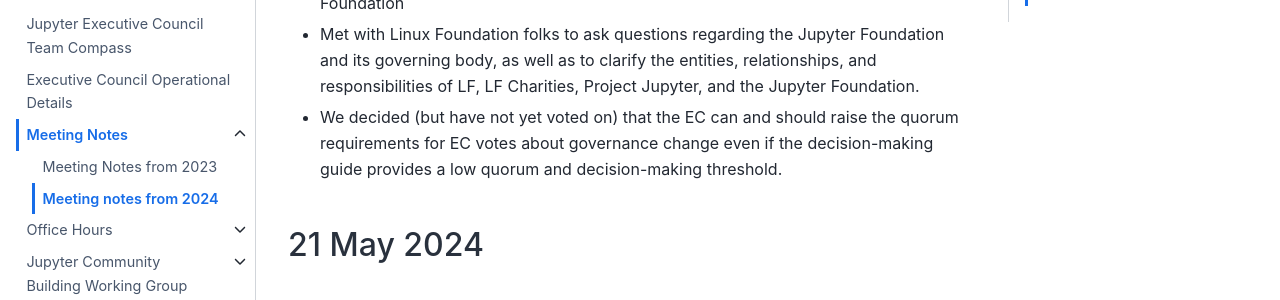
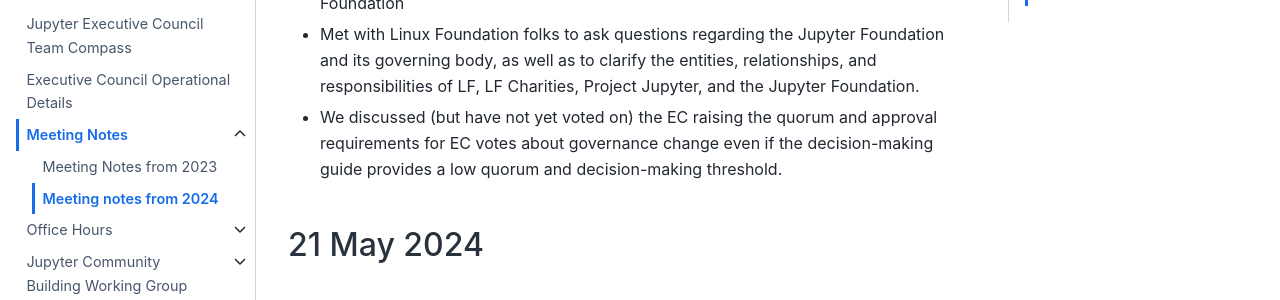
Before and after one commit to jupyter-governance/ec-team-compass, a Sphinx documentation site: the page built from docs/meeting_notes/2024.md, in a window 1280 px wide and 900 px high, scrolled down 416 px. Shown: the part 153-453 px from the top of the window. Built offline with Sphinx 7.4.7 and the Sphinx Book theme 1.1.4, drawn with Linux system fonts in a browser that asks for light colours.

Commit message:
Update docs/meeting_notes/2024.md

```diff
--- a/docs/meeting_notes/2024.md
+++ b/docs/meeting_notes/2024.md
@@ -14,7 +14,7 @@
 
 * Continued work on creating a PR for the EC/SSC voting about moving to Linux Foundation
 * Met with Linux Foundation folks to ask questions regarding the Jupyter Foundation and its governing body, as well as to clarify the entities, relationships, and responsibilities of LF, LF Charities, Project Jupyter, and the Jupyter Foundation.
-* We decided (but have not yet voted on) that the EC can and should raise the quorum requirements for EC votes about governance change even if the decision-making guide provides a low quorum and decision-making threshold.
+* We discussed (but have not yet voted on) the EC raising the quorum and approval requirements for EC votes about governance change even if the decision-making guide provides a low quorum and decision-making threshold.
 
 ## 21 May 2024
 
```
